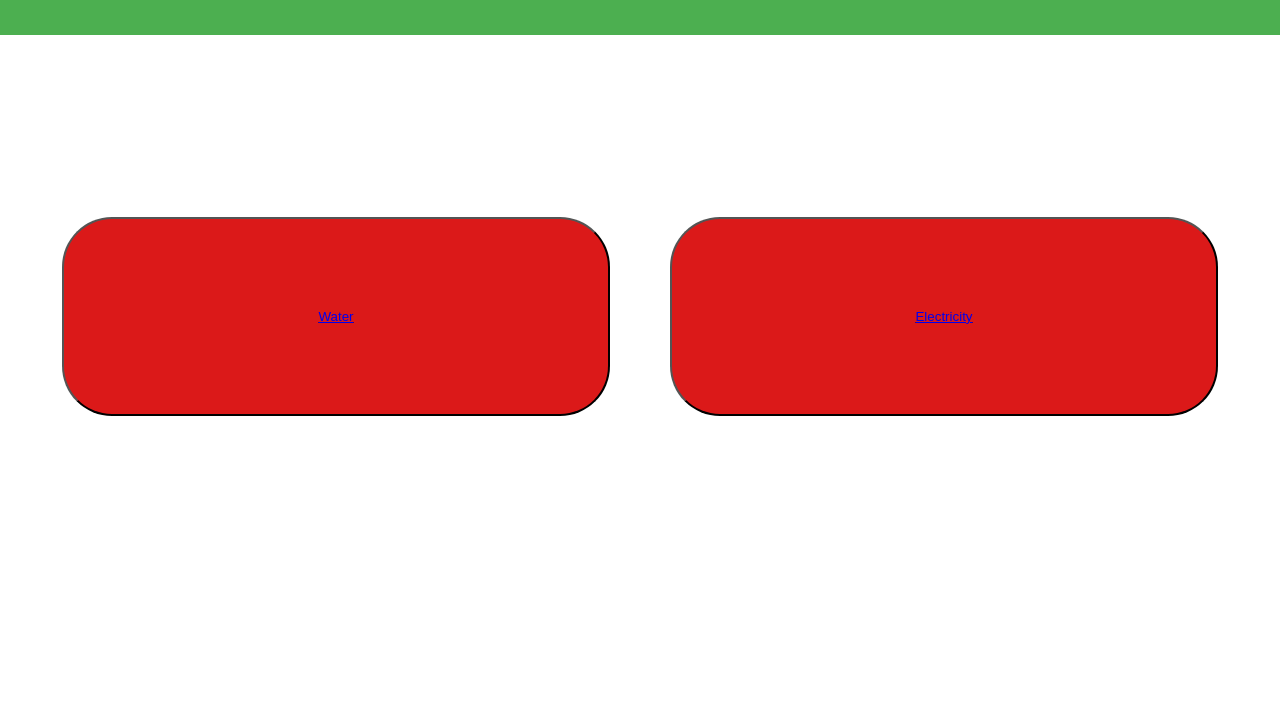
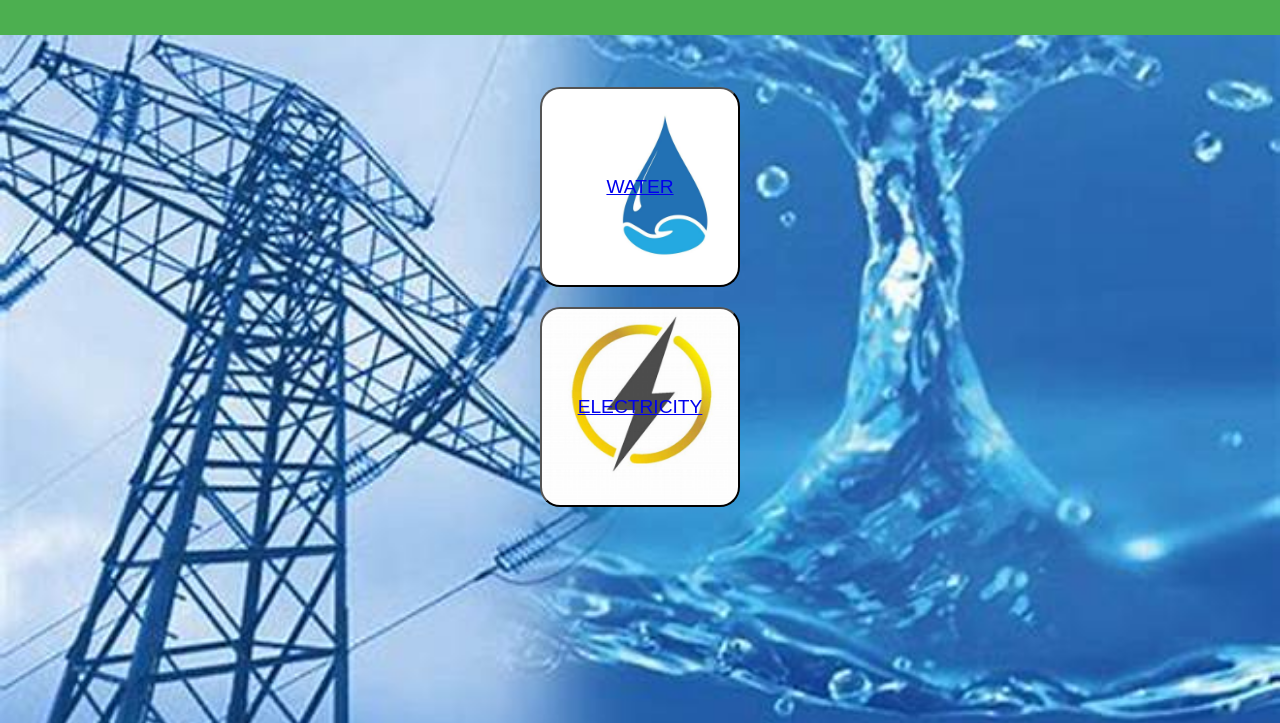
Before and after one commit to Gundurao09/Hactivators, a plain HTML site: page index.html in a window 1280 px wide. Shown: the part 77-800 px from the top of the page. Drawn offline with Linux system fonts and the light colour scheme.

Commit message:
update styles.css

```diff
--- /dev/null
+++ b/front.css
@@ -0,0 +1,37 @@
+body {
+    font-family: Arial, sans-serif;
+    margin: 0;
+    padding: 0;
+}
+
+header {
+    background-color: #4CAF50;
+    color: white;
+    text-align: center;
+    padding: 1rem;
+}
+
+main {
+    display: flex;
+    justify-content: space-around;
+    padding: 2rem;
+}
+
+section {
+    width: 45%;
+    background-color: #f2f2f2;
+    padding: 1rem;
+    border-radius: 5px;
+}
+
+h2 {
+    margin-top: 0;
+}
+
+footer {
+    background-color: #4CAF50;
+    color: white;
+    text-align: center;
+    padding: 1rem;
+    margin-top: 1rem;
+}
--- a/styles.css
+++ b/styles.css
@@ -2,6 +2,9 @@ body {
     font-family: Arial, sans-serif;
     margin: 0;
     padding: 0;
+    background-image: url("wephoto.jpeg");
+    background-size: cover;
+    background-repeat: no-repeat;
 }
 
 header {
@@ -12,40 +15,33 @@ header {
 }
 
 main {
-    display: flex;
-    justify-content: space-around;
+    text-align: center;
     padding: 2rem;
 }
 
-#water {
-    width: 45%;
-    background-color: #db1919;
-    padding: 90px;
-    margin-top: 150px;
-    border-radius: 50px;
+#water,
+#electricity {
+    background-size: cover;
+    width: 200px;
+    height: 200px;
+    border-radius: 20px;
     text-align: center;
-    text-decoration: underline;
+    text-transform: uppercase;
+    font-size: larger;
+    margin: 20px auto;
+    padding: 20px;
+    display: block;
+    font: bolder;
+    color: black;
 }
 
-#water:hover {
-    opacity: 0.6;
-}
-
-#electricity:hover {
-    opacity: 0.6;
+#water {
+    background-image: url("water.jpg");
 }
 
 #electricity {
-    width: 45%;
-    background-color: #db1919;
-    padding: 1rem;
-    margin-top: 150px;
-    border-radius: 50px;
-    text-align: center;
-    text-decoration: underline;
-    text-decoration-color: black;
+    background-image: url("electricity.jpeg");
 }
-
 
 footer {
     background-color: #4CAF50;
```
Also changed, not shown: front.html (+1 -1 lines), electricity.jpeg (added), water.jpg (added), wephoto.jpeg (added).
